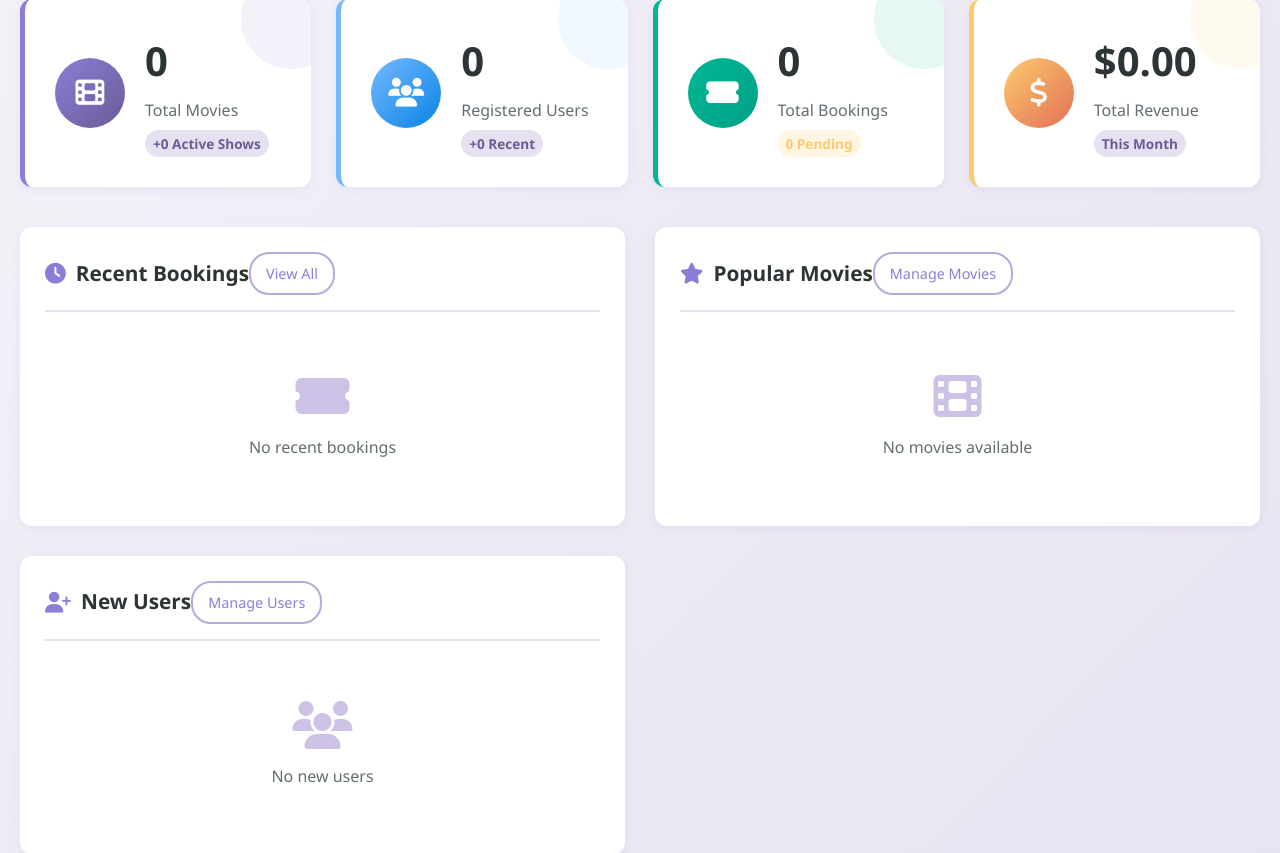
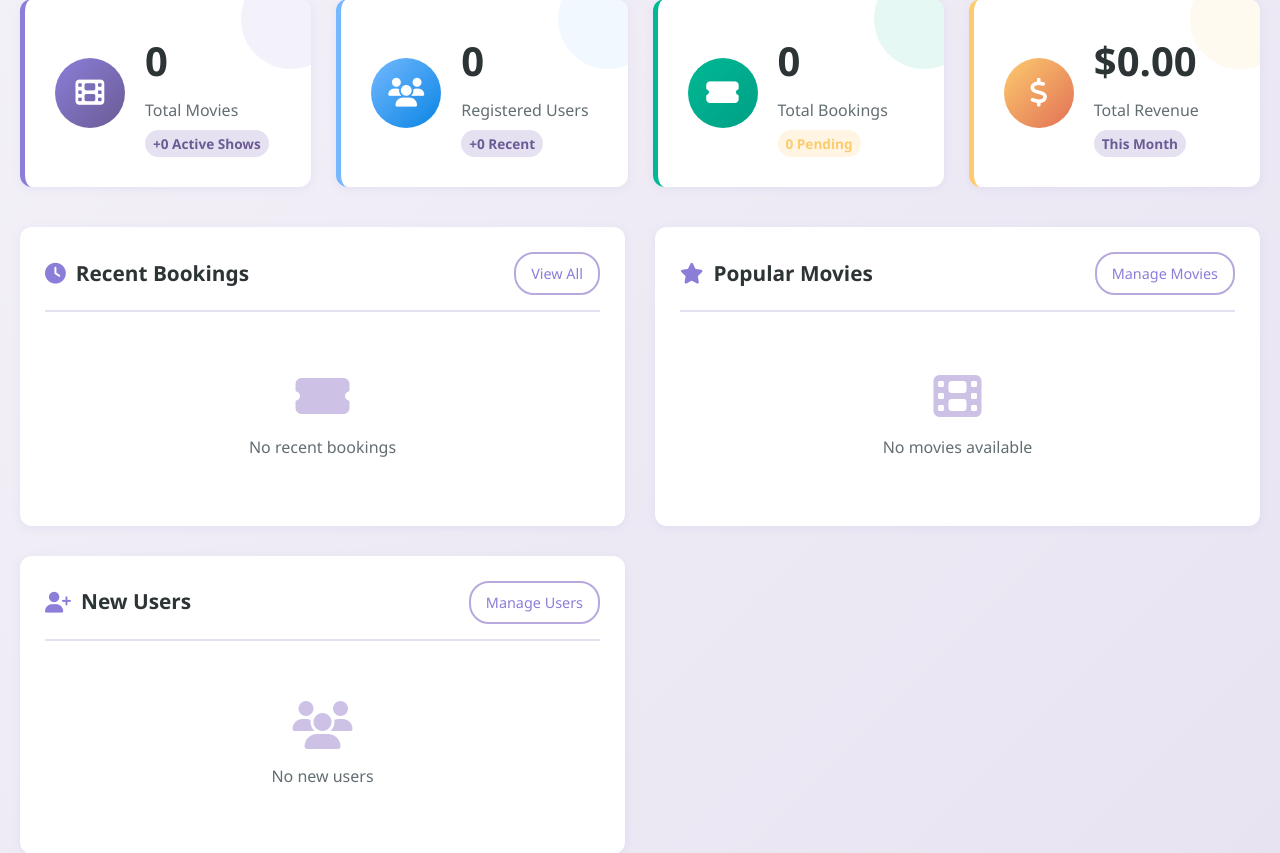
Before and after one commit to SavinduS/Online-Movie-Booking, a PHP site: page /admin_dashboard.php in a window 1280 px wide. Shown: the part 413-1266 px from the top of the page. Run offline with PHP 8.4, Linux system fonts and the light colour scheme; the visitor is signed in with stand-in values (Sample User, id 1); data that the repository does not hold is empty.

Commit message:
admin dashboard update

```diff
--- a/admin_dashboard.php
+++ b/admin_dashboard.php
@@ -193,6 +193,7 @@ try {
 
     <!-- Dashboard Grid -->
     <div class="dashboard-grid">
+
         <!-- Recent Bookings -->
         <div class="dashboard-section">
             <div class="section-header">
--- a/css/admin_dashboard.css
+++ b/css/admin_dashboard.css
@@ -337,6 +337,8 @@ body {
     font-weight: 500;
     font-size: 0.9rem;
     padding: 8px 15px;
+    margin-left: auto;
+    display: inline-block;
     border-radius: 20px;
     border: 2px solid var(--lavender-light);
     transition: var(--transition);
```
